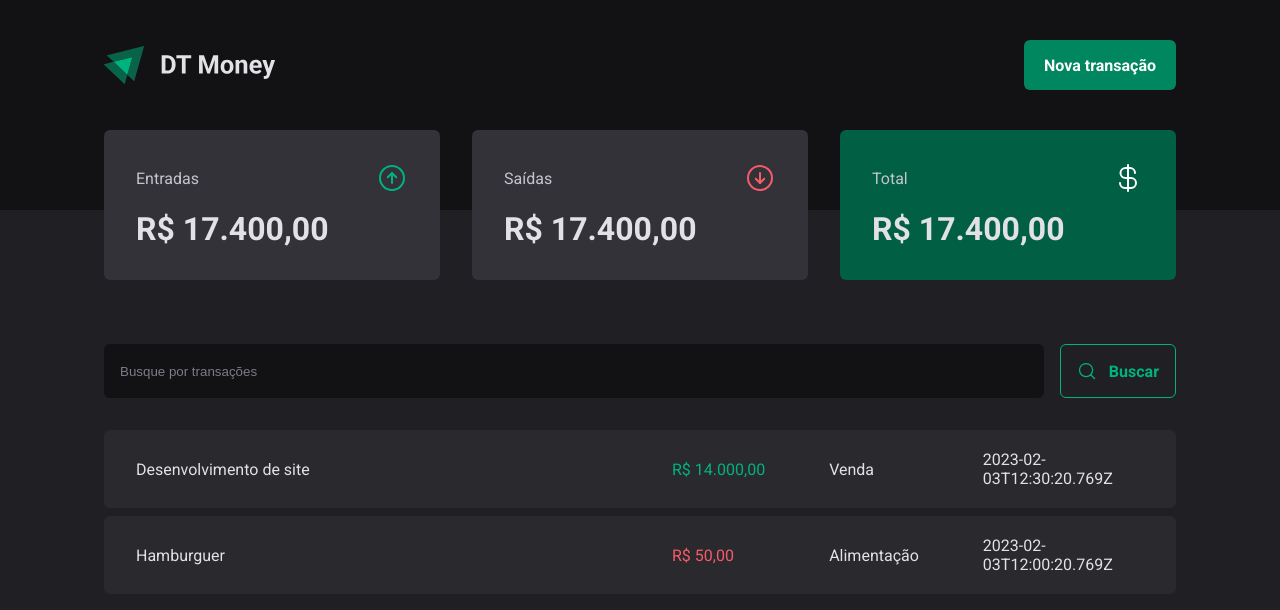
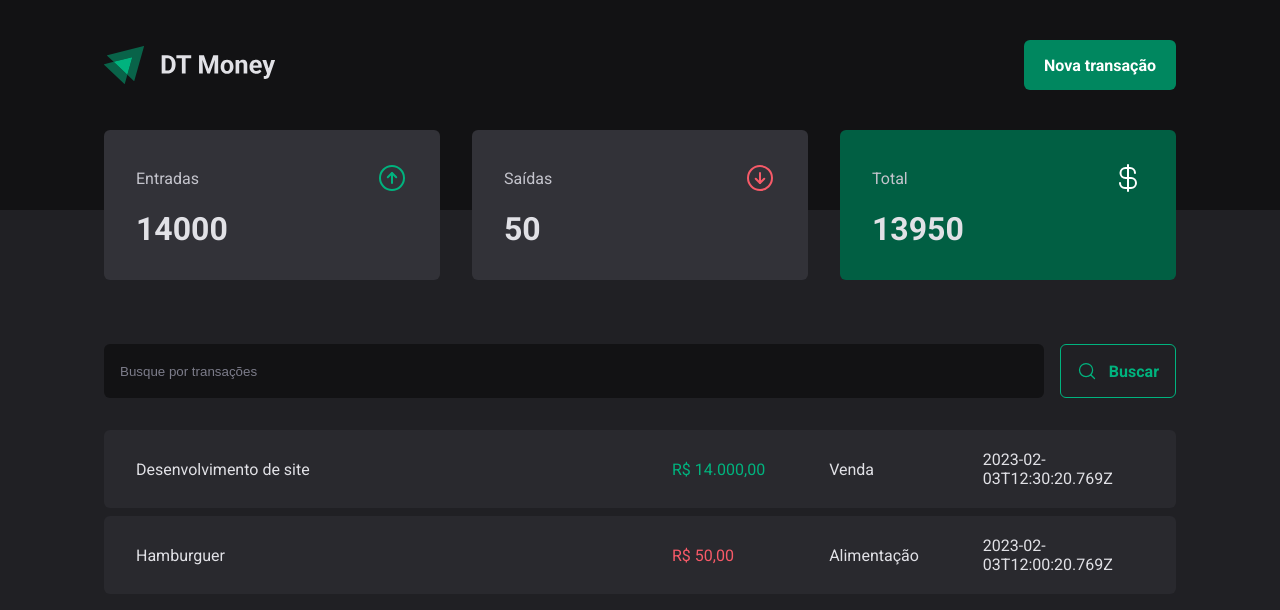
Before and after one commit to gabrielCesarino/dt-money, a React (Vite) app: page / in a window 1280 px wide. Shown: the top 610 px of the page. Built offline with nearby package versions, Linux system fonts and the light colour scheme; data requests are answered from the project's data file.

Commit message:
add: summary information from context

```diff
--- a/src/components/Summary/index.tsx
+++ b/src/components/Summary/index.tsx
@@ -4,7 +4,24 @@
 import { TransactionsContext } from "../../contexts/TransactionsContext";
 
 export function Summary() {
-    const transactions = useContext(TransactionsContext)
+    const { transactions } = useContext(TransactionsContext)
+
+    const summary = transactions.reduce((acc, transaction) => {
+        if(transaction.type === 'income') {
+            acc.income += transaction.price;
+            acc.total += transaction.price;
+        }
+
+        if(transaction.type === "outcome"){
+            acc.outcome += transaction.price;
+            acc.total -= transaction.price;
+        }
+        return acc;
+    }, {
+        income: 0,
+        outcome: 0,
+        total: 0
+    })
 
     return (
         <SummaryContainer>
@@ -13,21 +30,21 @@
                     <span>Entradas</span>
                     <ArrowCircleUp size={32} color="#00b37e"/>
                 </header>
-                <strong>R$ 17.400,00</strong>
+                <strong>{summary.income}</strong>
             </SummaryCard>
             <SummaryCard>
                 <header>
                     <span>Saídas</span>
                     <ArrowCircleDown size={32} color="#f75a68"/>
                 </header>
-                <strong>R$ 17.400,00</strong>
+                <strong>{summary.outcome}</strong>
             </SummaryCard>
             <SummaryCard variant="green">
                 <header>
                     <span>Total</span>
                     <CurrencyDollar size={32} color="#fff"/>
                 </header>
-                <strong>R$ 17.400,00</strong>
+                <strong>{summary.total}</strong>
             </SummaryCard>
         </SummaryContainer>
     )
```
